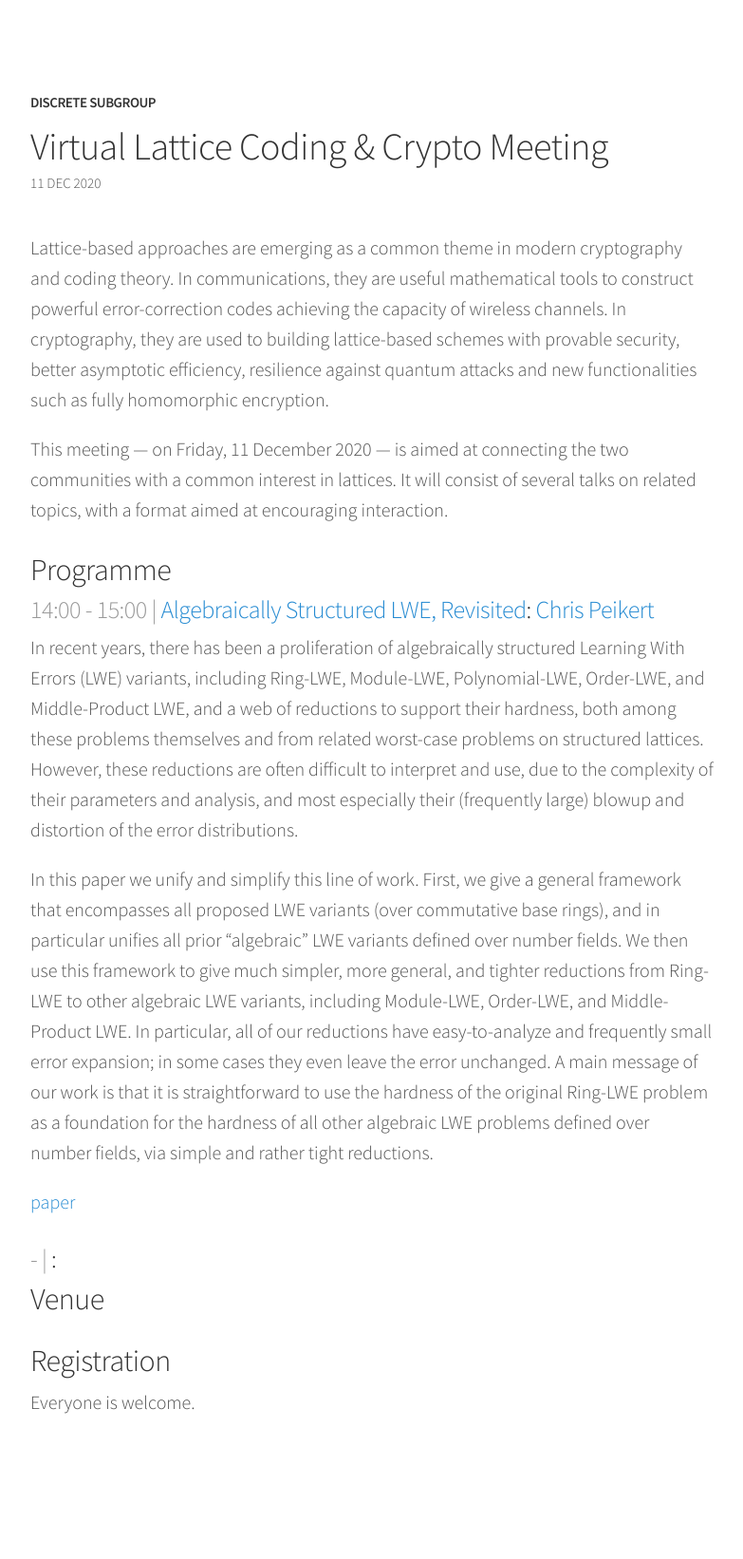
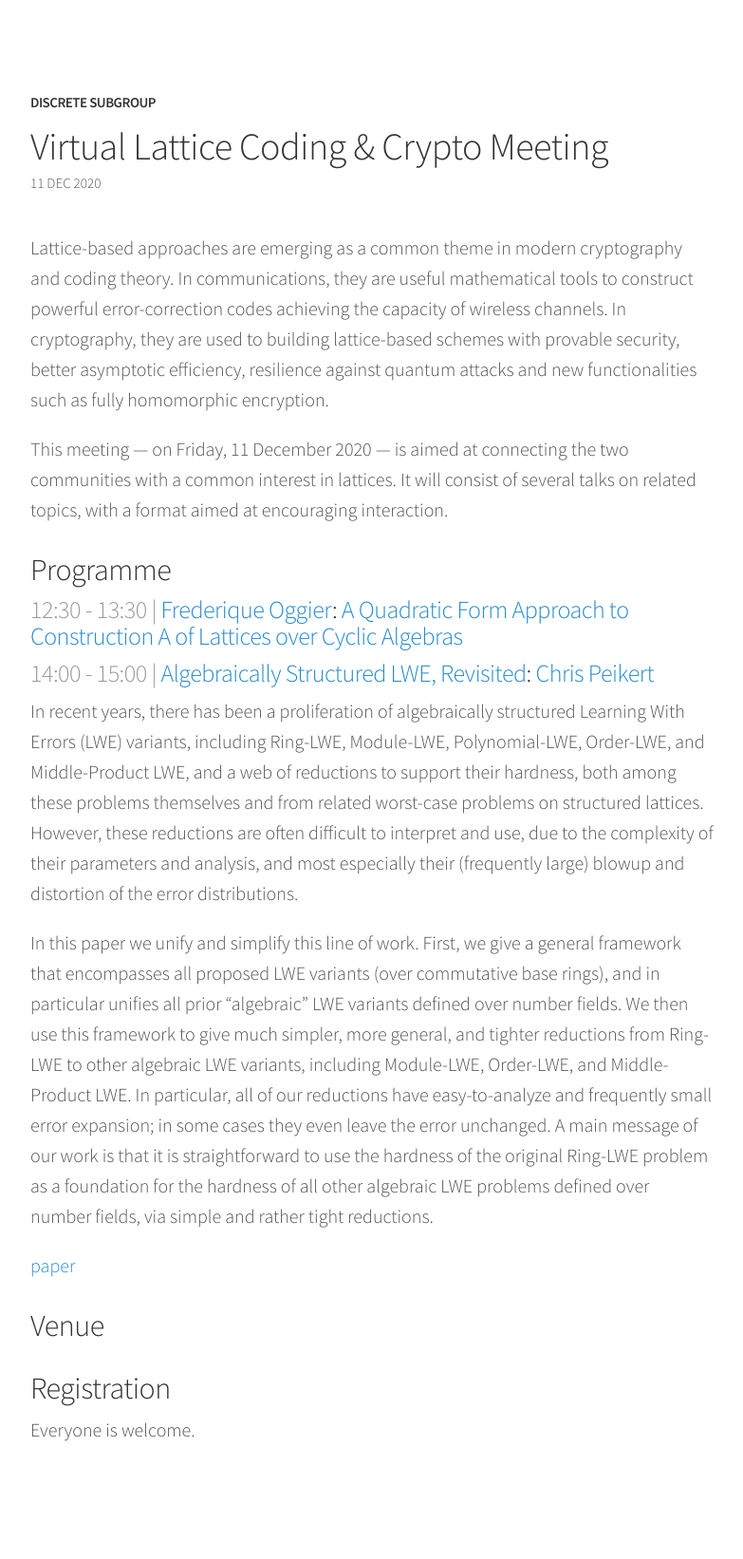
Before and after one commit to malb/discrete-subgroup, a Jekyll site: the page built from _posts/2020-12-11-lattice-meeting.md, in a window 1280 px wide. Shown: the whole page at 95% size, without its empty margins (248-1031 px from the left). Built offline with Jekyll 4.4.1, drawn with Linux system fonts in a browser that asks for light colours; nearby versions of some CDN libraries; before the commit the page ends 1613 px from its top, so only the background shows below that.

Commit message:
second speaker

```diff
--- a/_posts/2020-12-11-lattice-meeting.md
+++ b/_posts/2020-12-11-lattice-meeting.md
@@ -9,6 +9,8 @@ This meeting — on Friday, 11 December 2020 — is aimed at connecting the two
 
 ## Programme ##
 
+### <span> 12:30 - 13:30 | [Frederique Oggier](http://www1.spms.ntu.edu.sg/~frederique/)</span>: [A Quadratic Form Approach to Construction A of Lattices over Cyclic Algebras]() ###
+
 ### <span> 14:00 - 15:00 | [Algebraically Structured LWE, Revisited]()</span>: [Chris Peikert](https://web.eecs.umich.edu/~cpeikert/) ###
 
 In recent years, there has been a proliferation of algebraically structured Learning With Errors (LWE) variants, including Ring-LWE, Module-LWE, Polynomial-LWE, Order-LWE, and Middle-Product LWE, and a web of reductions to support their hardness, both among these problems themselves and from related worst-case problems on structured lattices. However, these reductions are often difficult to interpret and use, due to the complexity of their parameters and analysis, and most especially their (frequently large) blowup and distortion of the error distributions.
@@ -17,7 +19,6 @@ In this paper we unify and simplify this line of work. First, we give a general
 
 [paper](https://eprint.iacr.org/2019/878)
 
-### <span>  -  | []()</span>: []() ###
 
 ## Venue ##
 
```
